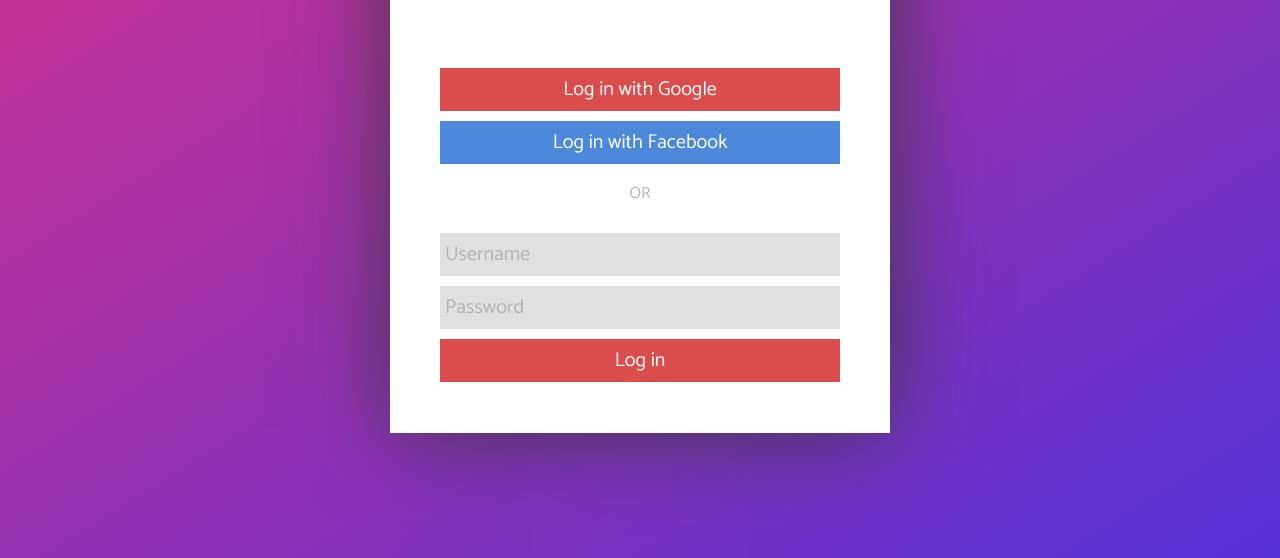
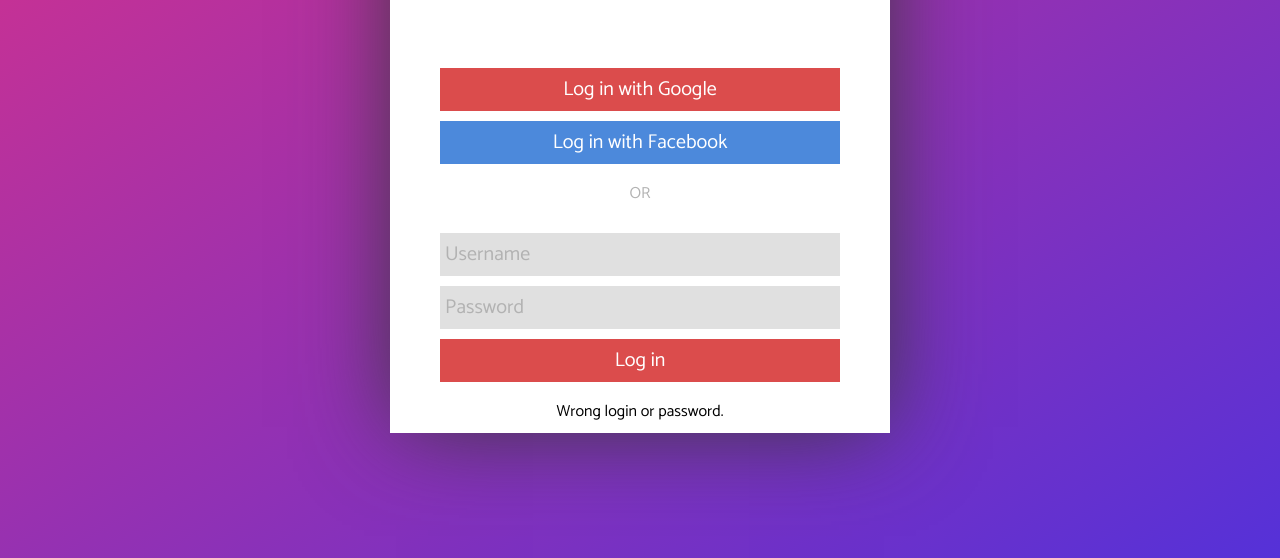
Before and after one commit to Vrizz7/website-picto, a plain HTML site: page index.html in a window 1280 px wide. Both pictures are taken after a click on the button "Log in". Shown: the part 242-800 px from the top of the page. Drawn offline with nearby package versions, Linux system fonts and the light colour scheme.

Commit message:
Login checking
Checking username and password

```diff
--- a/index.html
+++ b/index.html
@@ -6,6 +6,7 @@
 	<link href="https://fonts.googleapis.com/css?family=Catamaran" rel="stylesheet">
 	<meta name="description" content="Share pictures with friends">
 	<meta name="keywords" content="picture, pictures, photo, photos">
+	<script src="https://ajax.googleapis.com/ajax/libs/jquery/3.3.1/jquery.min.js"></script>
 </head>
 <body>
 	<div id="container">
@@ -20,8 +21,24 @@
 				<input id="usrname" type="text" placeholder="Username">
 				<input id="pswd" type="password" placeholder="Password" >
 				<button id="logbtn" type="submit">Log in</button>
+				<span style="font-family: 'Catamaran', sans-serif; font-size: 16px; "><p id="alert"></p>
 			</div>
 		</div>
 	</div>
+
+<script>
+	$("#logbtn").click(function(){
+			var username = document.getElementById('usrname');
+			var password = document.getElementById('pswd');
+
+			if (username.value == "vrizz7" && password.value == "test") {
+				$("#loginwindow").slideToggle(500);
+				$("#loginwindow").delay(500).slideToggle(500);
+			}
+			else {
+				document.getElementById('alert').innerHTML = "Wrong login or password.";
+			}
+		});
+</script>
 </body>
 </html>
```
